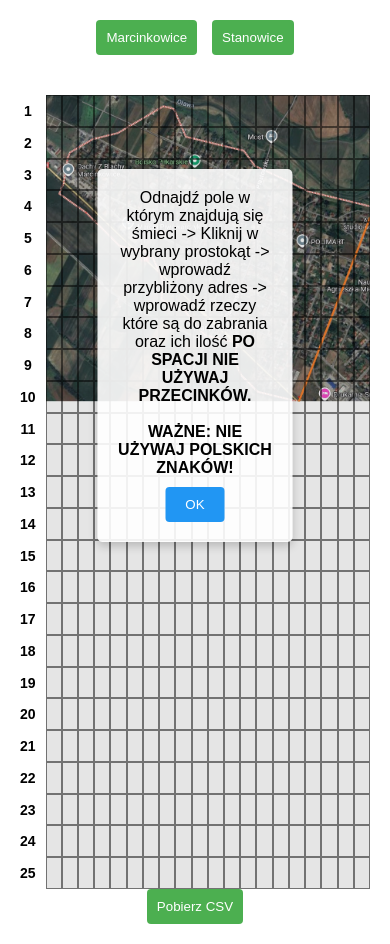
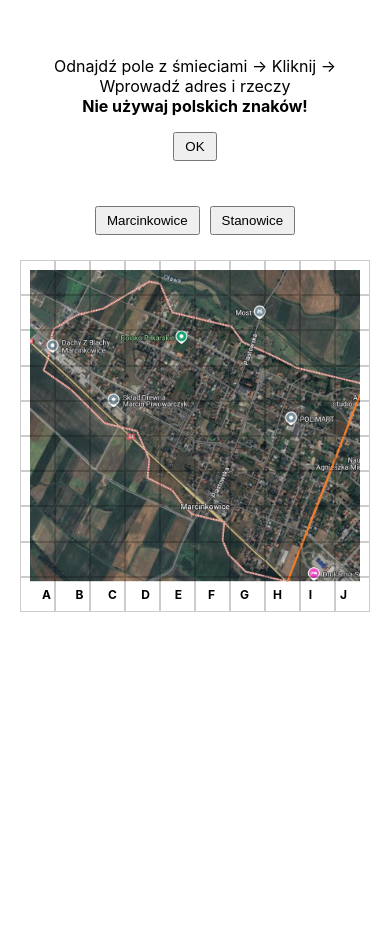
Before and after one commit to xkubanx/mapa-aplikacja, a React (Create React App) app: page / in a window 390 px wide. After the commit the page ends 844 px from the top, so only its background shows below. Built offline with nearby package versions, Linux system fonts and the light colour scheme.

Commit message:
zmiana na lepsze

```diff
--- a/src/App.css
+++ b/src/App.css
@@ -1,15 +1,57 @@
 .App {
-  font-family: Arial, sans-serif;
+  text-align: center;
   padding: 20px;
 }
 
-.map {
-  position: relative;
+.welcome-message {
+  background-color: rgba(255, 255, 255, 0.9);
+  padding: 20px;
+  border-radius: 5px;
+  margin-bottom: 20px;
 }
 
-.grid div {
-  border: 1px solid #ccc;
-  cursor: pointer;
+.map-select button {
+  margin: 5px;
+}
+
+.map-container {
+  position: relative;
+  max-width: 100%;
+  margin: 20px auto;
+}
+
+.map-image {
+  width: 100%;
+  height: auto;
+  display: block;
+}
+
+.grid-overlay {
+  position: absolute;
+  top: 0;
+  left: 0;
+  width: 100%;
+  height: 100%;
+  display: grid;
+  grid-template-columns: repeat(10, 1fr);
+  grid-template-rows: repeat(10, 1fr);
+  pointer-events: none;
+}
+
+.grid-square {
+  border: 1px solid rgba(0, 0, 0, 0.2);
+  pointer-events: auto;
+}
+
+.column-headers {
+  display: grid;
+  grid-template-columns: repeat(10, 1fr);
+  margin-top: 5px;
+}
+
+.column-header {
+  text-align: center;
+  font-weight: bold;
 }
 
 .modal {
@@ -17,32 +59,37 @@
   top: 50%;
   left: 50%;
   transform: translate(-50%, -50%);
+  background-color: white;
   padding: 20px;
-  background-color: white;
-  box-shadow: 0 0 10px rgba(0, 0, 0, 0.1);
+  border-radius: 5px;
+  z-index: 100;
+  box-shadow: 0 0 10px rgba(0, 0, 0, 0.3);
 }
 
-input {
-  margin: 10px;
-  padding: 8px;
-  width: 200px;
+.modal-content {
+  display: flex;
+  flex-direction: column;
+}
+
+.modal-content input {
+  margin-bottom: 10px;
+  padding: 5px;
 }
 
 button {
-  padding: 10px;
-  cursor: pointer;
-  background-color: #4CAF50;
-  color: white;
-  border: none;
-  border-radius: 4px;
+  padding: 5px 10px;
 }
 
-button:hover {
-  background-color: #45a049;
+@media (max-width: 768px) {
+  .map-container {
+    padding: 10px;
+  }
+
+  .modal {
+    width: 90%;
+  }
+
+  .column-header {
+    font-size: 12px;
+  }
 }
-
-.grid-container div:hover {
-  transform: scale(1.1); /* Powiększenie prostokąta */
-  box-shadow: 0 0 10px rgba(0, 0, 255, 0.8); /* Efekt poświaty */
-  transition: all 0.3s ease; /* Płynna animacja przejścia */
-}
--- a/src/App.js
+++ b/src/App.js
@@ -2,229 +2,100 @@ import React, { useState, useEffect } from 'react';
 import './App.css';
 
 const App = () => {
-  const [squares, setSquares] = useState([]);
   const [currentSquare, setCurrentSquare] = useState(null);
   const [showModal, setShowModal] = useState(false);
   const [formData, setFormData] = useState({ address: '', items: '' });
-  const [map, setMap] = useState('Marcinkowice'); // Domyślnie wybrana mapa Marcinkowice
-  const [showMessage, setShowMessage] = useState(true); // Stan pokazujący komunikat
+  const [map, setMap] = useState('Marcinkowice');
+  const [showMessage, setShowMessage] = useState(true);
 
-  // Funkcja do obliczenia pozycji i stworzenia siatki
-  const createGrid = (rows, cols, imageWidth, imageHeight) => {
-    const squareWidth = imageWidth / cols;
-    const squareHeight = imageHeight / rows;
-    const grid = [];
-
-    for (let row = 0; row < rows; row++) {
-      for (let col = 0; col < cols; col++) {
-        grid.push({
-          row,
-          col,
-          x: col * squareWidth,
-          y: row * squareHeight,
-          width: squareWidth,
-          height: squareHeight,
-        });
-      }
-    }
-
-    return grid;
-  };
-
-  // Ustalamy wymiary mapy w zależności od wybranej mapy
   const imageDimensions = {
     Marcinkowice: { width: 840, height: 794 },
-    Stanowice: { width: 787, height: 386 },  // Możesz tu zmienić wymiary dla Stanowic
+    Stanowice: { width: 787, height: 386 },
   };
 
   const imageWidth = imageDimensions[map].width;
   const imageHeight = imageDimensions[map].height;
+  const rows = map === 'Stanowice' ? 5 : 10;
+  const cols = 10;
 
-  // Określamy liczbę wierszy i kolumn
-  const rows = map === 'Stanowice' ? 20 : 25;  // Dla Stanowic 5 rzędów, dla Marcinkowic 10
-  const cols = map === 'Stanowice' ? 20 : 20; // Dla Stanowic 10 kolumn, dla Marcinkowic 10
-
-  // Tworzymy siatkę na mapie
-  const [grid, setGrid] = useState(createGrid(rows, cols, imageWidth, imageHeight));
-
-  useEffect(() => {
-    setGrid(createGrid(rows, cols, imageWidth, imageHeight));
-  }, [map, imageWidth, imageHeight]);
-
-  // Funkcja do obsługi kliknięcia w kwadrat
   const handleSquareClick = (row, col) => {
-    if (currentSquare && currentSquare.row === row && currentSquare.col === col) {
-      setShowModal(false);
-      setCurrentSquare(null);
-      // Resetujemy dane formularza, gdy modal jest zamykany
-      setFormData({ address: '', items: '' });
-    } else {
-      setCurrentSquare({ row, col });
-      setShowModal(true);
-    }
+    setCurrentSquare({ row, col });
+    setShowModal(true);
   };
 
-  // Funkcja do anulowania wprowadzonych danych
   const handleCancel = () => {
-    // Resetujemy dane formularza przy anulowaniu
     setFormData({ address: '', items: '' });
     setShowModal(false);
   };
 
-  // Funkcja do zapisania danych w formie CSV
   const handleFormSubmit = (e) => {
     e.preventDefault();
-    const squareLabel = `${map}_${String.fromCharCode(65 + currentSquare.col)}${currentSquare.row + 1}`; // Dodajemy nazwę mapy przed numeracją
-    const address = formData.address || '';  // Jeśli adres nie jest podany, ustawiamy pusty ciąg
-    const items = formData.items || '';      // Jeśli rzeczy nie są podane, ustawiamy pusty ciąg
-    const newData = `${squareLabel},${address},${items}`;
-
-    let csvData = [];
-    const existingData = localStorage.getItem('csvData');
-    if (existingData) {
-      csvData = JSON.parse(existingData);
-    }
-
-    csvData.push(newData);
-    localStorage.setItem('csvData', JSON.stringify(csvData));
-
     setFormData({ address: '', items: '' });
     setShowModal(false);
   };
 
-  const handleDownloadCSV = () => {
-    const csvData = JSON.parse(localStorage.getItem('csvData') || '[]');
-    const csv = csvData.join('\n');
-
-    // Tworzenie pliku CSV z poprawnym kodowaniem UTF-8 za pomocą TextEncoder
-    const encoder = new TextEncoder();
-    const encodedCsv = encoder.encode(csv); // Kodujemy dane jako UTF-8
-    const blob = new Blob([encodedCsv], { type: 'text/csv;charset=utf-8;' });
-
-    const url = URL.createObjectURL(blob);
-    const a = document.createElement('a');
-    a.href = url;
-    a.download = 'data.csv';
-    a.click();
-    URL.revokeObjectURL(url);
-  };
-
-  // Funkcja do przełączania mapy
-  const changeMap = (mapName) => {
-    setMap(mapName);
-    const newRows = mapName === 'Stanowice' ? 5 : 10;
-    const newCols = mapName === 'Stanowice' ? 10 : 10;
-    setGrid(createGrid(newRows, newCols, imageWidth, imageHeight)); // Odświeżamy siatkę
-  };
-
-  // Wybór mapy w zależności od wybranego przycisku
   const mapSrc = map === 'Marcinkowice' ? '/Marcinkowice.png' : '/Stanowice.png';
 
-  // Funkcja do wyłączenia komunikatu powitalnego
-  const handleMessageClose = () => {
-    setShowMessage(false);
-  };
+  const handleMessageClose = () => setShowMessage(false);
+
+  const changeMap = (mapName) => setMap(mapName);
 
   return (
-    <div className="App" style={{ display: 'flex', justifyContent: 'center', alignItems: 'center', flexDirection: 'column' }}>
-      {/* Komunikat powitalny */}
+    <div className="App">
       {showMessage && (
-        <div className="welcome-message" style={{
-          position: 'fixed',
-          top: '20%',
-          left: '50%',
-          transform: 'translateX(-50%)',
-          backgroundColor: 'rgba(255, 255, 255, 0.9)',
-          padding: '20px',
-          borderRadius: '5px',
-          boxShadow: '0 4px 10px rgba(0, 0, 0, 0.2)',
-          zIndex: 10,
-          textAlign: 'center',
-        }}>
-          Odnajdź pole w którym znajdują się śmieci -> Kliknij w wybrany prostokąt -> wprowadź przybliżony adres -> wprowadź rzeczy które są do zabrania oraz ich ilość <strong>PO SPACJI NIE UŻYWAJ PRZECINKÓW.</strong>
-          <br />
-          <br />
-          <strong>WAŻNE: NIE UŻYWAJ POLSKICH ZNAKÓW!</strong>
-          <br />
-          <button
-            onClick={handleMessageClose}
-            style={{
-              padding: '10px 20px',
-              backgroundColor: '#2196F3',
-              color: 'white',
-              border: 'none',
-              borderRadius: '4px',
-              cursor: 'pointer',
-              marginTop: '10px',
-            }}
-          >
-            OK
-          </button>
+        <div className="welcome-message">
+          <p>
+            Odnajdź pole z śmieciami -> Kliknij -> Wprowadź adres i rzeczy
+            <br />
+            <strong>Nie używaj polskich znaków!</strong>
+          </p>
+          <button onClick={handleMessageClose}>OK</button>
         </div>
       )}
 
-      {/* Przyciski do przełączania map */}
-      <div className="map-select" style={{ marginBottom: '40px' }}>
-        <button onClick={() => changeMap('Marcinkowice')} style={{ marginRight: '15px' }}>Marcinkowice</button>
+      <div className="map-select">
+        <button onClick={() => changeMap('Marcinkowice')}>Marcinkowice</button>
         <button onClick={() => changeMap('Stanowice')}>Stanowice</button>
       </div>
 
-      {/* Kontener na mapę i siatkę */}
-      <div style={{ display: 'flex', justifyContent: 'center', position: 'relative', width: '100%' }}>
-        {/* Kolumna numerów wierszy po lewej stronie */}
-        <div style={{ display: 'flex', flexDirection: 'column', alignItems: 'center', justifyContent: 'center', marginRight: '10px', height: imageHeight }}>
-          {Array.from({ length: rows }).map((_, rowIndex) => (
-            <div key={`row-${rowIndex}`} style={{ fontSize: '14px', fontWeight: 'bold', height: `${imageHeight / rows}px`, display: 'flex', justifyContent: 'center', alignItems: 'center' }}>
-              {rowIndex + 1}
+      <div className="map-container">
+        <div className="grid-overlay">
+          {Array.from({ length: rows * cols }).map((_, index) => {
+            const row = Math.floor(index / cols);
+            const col = index % cols;
+            return (
+              <div
+                key={index}
+                className="grid-square"
+                onClick={() => handleSquareClick(row, col)}
+              ></div>
+            );
+          })}
+        </div>
+
+        <img
+          src={mapSrc}
+          alt="Map"
+          className="map-image"
+          style={{ maxWidth: '100%', height: 'auto' }}
+        />
+
+        <div className="column-headers">
+          {Array.from({ length: cols }).map((_, colIndex) => (
+            <div key={`col-${colIndex}`} className="column-header">
+              {String.fromCharCode(65 + colIndex)}
             </div>
           ))}
         </div>
-
-        {/* Mapa */}
-        <div style={{ position: 'relative' }}>
-          <img
-            src={mapSrc}
-            alt="Map"
-            style={{ width: '100%', height: 'auto' }} // Mapa responsywna
-          />
-
-          {/* Siatka */}
-          <div
-            className="grid-container"
-            style={{
-              position: 'absolute',
-              top: 0,
-              left: 0,
-              width: '100%',
-              height: '100%',
-              pointerEvents: 'none',
-              display: 'grid',
-              gridTemplateColumns: `repeat(${cols}, 1fr)`,
-              gridTemplateRows: `repeat(${rows}, 1fr)`,
-            }}
-          >
-            {grid.map((square, index) => (
-              <div
-                key={index}
-                onClick={() => handleSquareClick(square.row, square.col)}
-                style={{
-                  backgroundColor: 'rgba(0, 0, 0, 0.1)',
-                  border: '1px solid rgba(0, 0, 0, 0.5)',
-                  boxSizing: 'border-box',
-                  width: '100%',
-                  height: '100%',
-                }}
-              />
-            ))}
-          </div>
-        </div>
       </div>
 
-      {/* Modal z formularzem */}
-      {showModal && currentSquare && (
+      {showModal && (
         <div className="modal">
           <div className="modal-content">
-            <h2>Wpisz dane dla {`${String.fromCharCode(65 + currentSquare.col)}${currentSquare.row + 1}`}</h2>
+            <h2>
+              Dane dla pola{' '}
+              {`${String.fromCharCode(65 + currentSquare.col)}${currentSquare.row + 1}`}
+            </h2>
             <form onSubmit={handleFormSubmit}>
               <input
                 type="text"
@@ -232,21 +103,22 @@ const App = () => {
                 value={formData.address}
                 onChange={(e) => setFormData({ ...formData, address: e.target.value })}
               />
-              <textarea
+              <input
+                type="text"
                 placeholder="Rzeczy do zabrania"
                 value={formData.items}
                 onChange={(e) => setFormData({ ...formData, items: e.target.value })}
               />
               <button type="submit">Zapisz</button>
-              <button type="button" onClick={handleCancel}>Anuluj</button>
+              <button type="button" onClick={handleCancel}>
+                Anuluj
+              </button>
             </form>
           </div>
         </div>
       )}
-
-      <button onClick={handleDownloadCSV}>Pobierz CSV</button>
     </div>
   );
-}
+};
 
 export default App;
```
